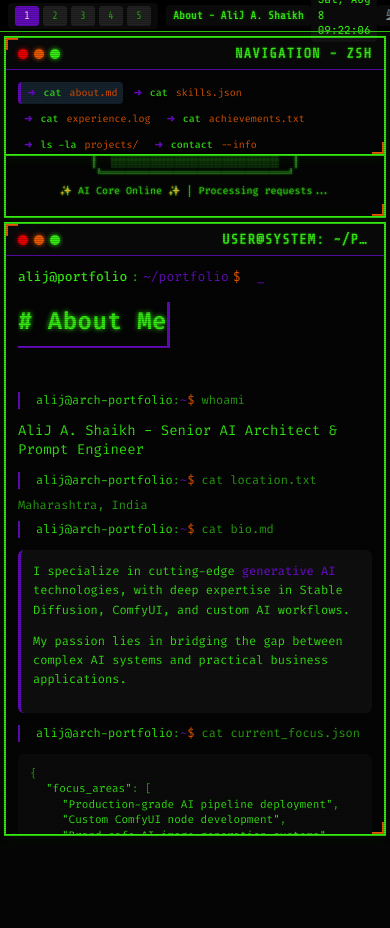
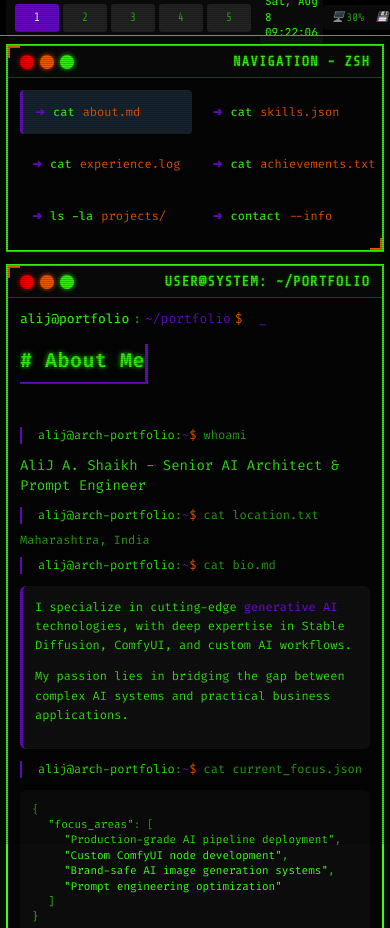
Before and after one commit to jilask/pf, a website built with Vite: page index.html in a window 390 px wide. Shown: the top 928 px of the page. Before the commit the page ends 844 px from the top, so only its background shows below. Built offline with nearby package versions, Linux system fonts and the light colour scheme.

Commit message:
feat(mobile): implement single-column layout and touch targets below 768px

```diff
--- a/script.js
+++ b/script.js
@@ -448,7 +448,18 @@ class ArchPortfolio {
                 this.switchWorkspace(2);
                 this.executeCommand(command);
                 this.updateActiveNav(item);
+
+                if (window.innerWidth < 768) {
+                    const targetWindow = document.getElementById('portfolio-window');
+                    if (targetWindow) {
+                        targetWindow.scrollIntoView({ behavior: 'smooth', block: 'start' });
+                    }
+                }
             });
+        });
+
+        window.addEventListener('resize', () => {
+            this.applyWorkspaceLayout(this.currentWorkspace);
         });
     }
 
@@ -482,6 +493,18 @@ class ArchPortfolio {
         const mainWindow = document.getElementById('portfolio-window');
         const asciiViz = document.getElementById('ascii-viz');
         const navTerminal = document.getElementById('nav-terminal');
+
+        // Below 768px mobile breakpoint, allow CSS single-column stacked layout to manage display & grid properties
+        if (window.innerWidth < 768) {
+            [systemMonitor, systemMetrics, asciiViz, navTerminal].forEach(el => {
+                if (el) el.style.display = '';
+            });
+            if (mainWindow) {
+                mainWindow.style.gridColumn = '';
+                mainWindow.style.gridRow = '';
+            }
+            return;
+        }
 
         if (index === 2) {
             if (systemMonitor) systemMonitor.style.display = 'none';
--- a/styles.css
+++ b/styles.css
@@ -1024,41 +1024,6 @@ body::after {
     margin-bottom: 4px;
 }
 
-/* Responsive Design */
-@media (max-width: 768px) {
-    #terminal-container {
-        margin: 10px;
-        min-height: calc(100vh - 20px);
-    }
-
-    #terminal-body {
-        flex-direction: column;
-        height: auto;
-    }
-
-    #sidebar {
-        width: 100%;
-        border-right: none;
-        border-bottom: 1px solid var(--border-color);
-    }
-
-    #navigation {
-        flex-direction: row;
-        flex-wrap: wrap;
-        gap: 4px;
-    }
-
-    .nav-item {
-        font-size: 12px;
-        padding: 8px 12px;
-    }
-
-    .skill-grid,
-    .portfolio-grid,
-    .contact-grid {
-        grid-template-columns: 1fr;
-    }
-}
 
 /* Scrollbar Styling */
 ::-webkit-scrollbar {
@@ -1345,63 +1310,217 @@ ntent Styling */
     }
 }
 
-@media (max-width: 768px) {
+/* ==========================================================================
+   Mobile Responsive Layout Audit & Implementation (Breakpoint: < 768px)
+   ==========================================================================
+   Audit Findings:
+   1. Desktop (>= 768px & 1024px+):
+      - Multi-pane tiling-WM desktop grid with fixed viewport (100vh) and overflow hidden body.
+      - Intact and pixel-identical to original visual design.
+   2. Tablet (768px):
+      - Old media queries hid #system-monitor and #system-metrics, squishing #nav-terminal to 120px.
+      - JS inline styles (gridColumn, display) conflicted with CSS rules upon workspace navigation.
+      - Touch targets (.nav-item at ~20px, .workspace-item at 24x20px) were under 44px.
+   3. Small Mobile (375px):
+      - Body had fixed 100vh overflow:hidden preventing page scrolling.
+      - Top taskbar (#waybar) overflowed horizontally with fixed clock, sys-items, and workspace buttons.
+      - Fixed-width preformatted ASCII frames (41-char) caused overflow or text truncation.
+      - Touch target sizes failed the ~44px accessibility threshold.
+
+   Mobile Layout Changes (< 768px):
+   - Switch from fixed desktop viewport to a single-column stacked layout with natural page scrolling.
+   - All workspace panes (#nav-terminal, #portfolio-window, #ascii-viz, #system-monitor, #system-metrics) stack vertically.
+   - Terminal & tiling-WM visual identity (neon borders, window chrome, dark scanline overlay) is preserved.
+   - Interactive touch targets (.nav-item, .workspace-item, .contact-item, buttons) upgraded to >= 44px tap targets.
+   - Zero horizontal viewport scrolling down to 375px with word-wrapping and responsive ASCII sizing.
+   ========================================================================== */
+
+@media (max-width: 767.98px) {
+    html, body {
+        height: auto !important;
+        min-height: 100vh;
+        overflow-y: auto !important;
+        overflow-x: hidden !important;
+    }
+
     #waybar {
-        padding: 0 8px;
+        padding: 0 6px;
+        height: 36px;
         font-size: 11px;
     }
 
     .waybar-left,
     .waybar-right {
-        gap: 8px;
-    }
-
-    .waybar-module {
-        padding: 2px 6px;
-    }
-
-    .window-title {
-        max-width: 150px;
+        gap: 6px;
+    }
+
+    .workspace-item {
+        min-width: 44px;
+        min-height: 28px;
+        padding: 4px 8px;
+        font-size: 12px;
+        display: inline-flex;
+        align-items: center;
+        justify-content: center;
+        touch-action: manipulation;
+    }
+
+    .waybar-module.window-title {
+        display: none;
+    }
+
+    .waybar-module.clock {
+        font-size: 11px;
+        padding: 2px 4px;
     }
 
     .sys-item {
         gap: 2px;
+        font-size: 11px;
     }
 
     #desktop {
-        padding: 4px;
+        position: relative;
+        top: 0;
+        left: 0;
+        right: 0;
+        bottom: 0;
+        height: auto;
+        min-height: calc(100vh - 36px);
+        margin-top: 36px;
+        padding: 8px 6px 24px 6px;
+        overflow-x: hidden;
     }
 
     #window-grid {
-        gap: 4px;
-        grid-template-rows: auto 1fr auto;
-    }
-
-    #system-monitor,
+        display: flex !important;
+        flex-direction: column !important;
+        gap: 12px !important;
+        height: auto !important;
+        grid-template-columns: none !important;
+        grid-template-rows: none !important;
+    }
+
+    .window-pane {
+        width: 100% !important;
+        height: auto !important;
+        max-height: none !important;
+        min-height: unset !important;
+        flex: none !important;
+        display: flex !important;
+        grid-column: auto !important;
+        grid-row: auto !important;
+    }
+
+    .window-pane .window-content {
+        max-height: none !important;
+        overflow-y: visible !important;
+    }
+
+    /* Stack order below waybar */
+    #nav-terminal {
+        order: 1;
+    }
+
+    #portfolio-window {
+        order: 2;
+        min-height: 320px;
+    }
+
+    #ascii-viz {
+        order: 3;
+    }
+
+    #system-monitor {
+        order: 4;
+    }
+
     #system-metrics {
-        display: none;
-    }
-
-    .window-pane.main-window {
-        grid-row: 2;
-    }
-
-    #nav-terminal {
-        grid-row: 1;
-        max-height: 120px;
-    }
-
+        order: 5;
+    }
+
+    /* Navigation Terminal Touch Targets */
     .nav-menu {
-        flex-direction: row;
+        display: grid;
+        grid-template-columns: repeat(auto-fit, minmax(130px, 1fr));
+        gap: 8px;
+    }
+
+    .nav-item {
+        min-height: 44px;
+        padding: 10px 12px;
+        font-size: 12px;
+        display: flex;
+        align-items: center;
+        gap: 8px;
+        border-radius: 4px;
+        touch-action: manipulation;
+        box-sizing: border-box;
+    }
+
+    /* Content & Interactive Elements Touch Targets */
+    .skill-grid,
+    .portfolio-grid,
+    .contact-grid {
+        grid-template-columns: 1fr !important;
+        gap: 12px;
+    }
+
+    .contact-item {
+        min-height: 48px;
+        padding: 14px;
+        display: flex;
+        flex-direction: column;
+        align-items: center;
+        justify-content: center;
+        touch-action: manipulation;
+    }
+
+    .portfolio-item {
+        touch-action: manipulation;
+    }
+
+    .control {
+        width: 14px;
+        height: 14px;
+    }
+
+    /* Horizontal Overflow Prevention for Narrow Mobile (down to 375px) */
+    #ascii-animation, .ascii-frame {
+        font-size: clamp(5.5px, 1.8vw, 8px) !important;
+        line-height: 1.1;
+        overflow-x: auto;
+        max-width: 100%;
+    }
+
+    #htop-display, .htop-process-table {
+        overflow-x: auto;
+        max-width: 100%;
+        font-size: clamp(7px, 2vw, 9.5px);
+        white-space: pre-wrap;
+        word-break: break-all;
+    }
+
+    #terminal-prompt {
         flex-wrap: wrap;
-        gap: 4px;
-    }
-
-    .nav-item {
-        font-size: 10px;
-        padding: 4px 6px;
-    }
-}
+        word-break: break-all;
+    }
+
+    .section-title {
+        font-size: 20px;
+    }
+}
+
+@media (max-width: 480px) {
+    .sys-item:nth-child(n+3) {
+        display: none; /* Keep CPU & Memory, hide Network & Battery on very narrow screens */
+    }
+
+    .nav-menu {
+        grid-template-columns: 1fr 1fr;
+    }
+}
+
 
 /* Scrollbar Styling */
 ::-webkit-scrollbar {
```
